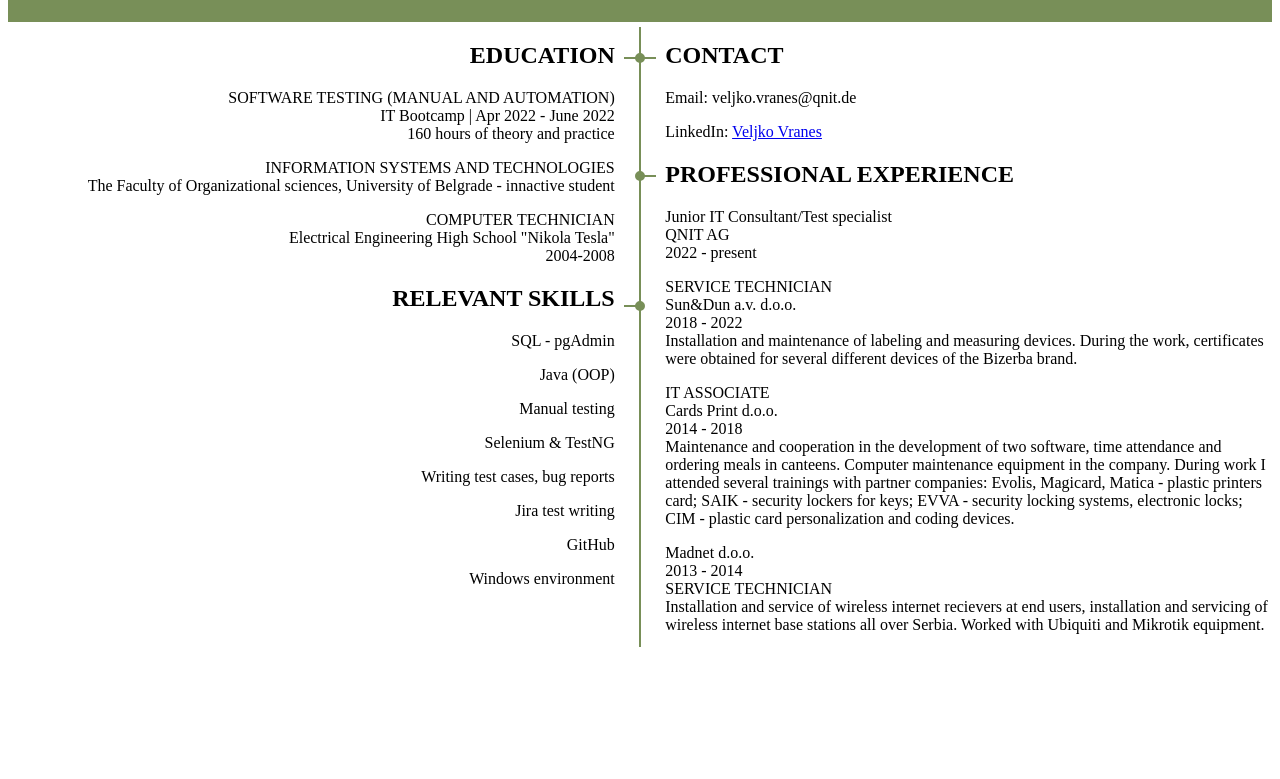
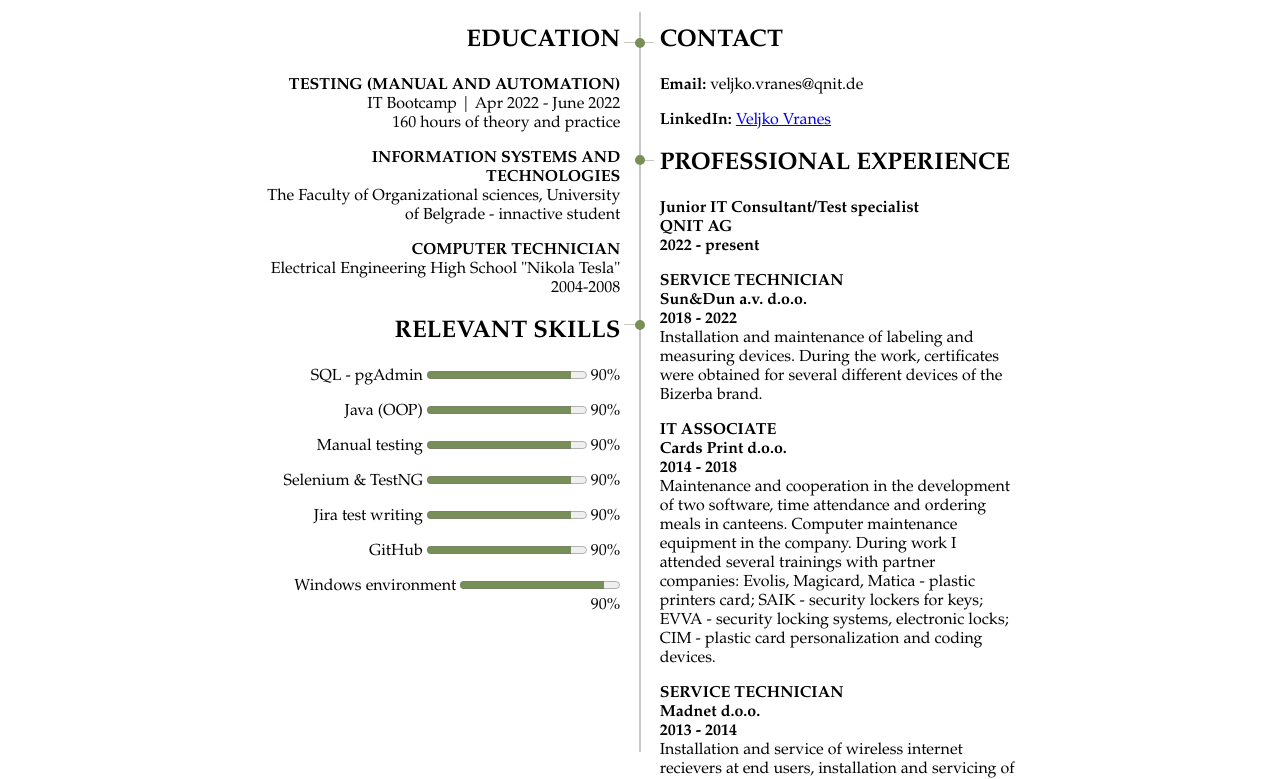
Before and after one commit to veljkovranes/veljkovranesDomaci, a plain HTML site: page index.html in a window 1280 px wide. Shown: the part 192-971 px from the top of the page. Before the commit the page ends 842 px from the top, so only its background shows below. Drawn offline with Linux system fonts and the light colour scheme.

Commit message:
finished page

```diff
--- a/Styles/style.css
+++ b/Styles/style.css
@@ -1,5 +1,8 @@
 body {
   background-color: white;
+  width: 21cm;
+  height: 29.7cm;
+  margin: auto;
 
 }
 .header {
@@ -7,44 +10,50 @@ body {
   font-family: verdana;
   font-size: 150%;
   border: 2px solid #788f58;
-  padding: 15px;
+  padding: 10x;
   text-align: center;
   background-color: #788f58;
+  margin: 10px;
+  font-family: "Garamond", Times, serif;
 }
 .left{
-  width: 48%;
+  width: 45%;
     min-width: 350px;
     height: available;
     min-height: 400px;
     float: left;
     border-collapse: collapse;
     text-align: right;
-
+    margin-left: 20px;
+    font-family: "Garamond", Times, serif;
 }
 .right{
-  width: 48%;
+  width: 45%;
     min-width: 350px;
     height: available;
     min-height: 400px;
     float: right;
     border-collapse: collapse;
     text-align: left;
+    margin-right: 20px;
+    font-family: "Garamond", Times, serif;
 
 }
 .vertikala{
   top: 5px;
-  width: 2px;
+  width: 1.2px;
   /*border: 2px solid #788f58;
-  */height: 620px;
+  */height: 740px;
   position: relative;
   margin: auto;
-  background-color: #788f58;
+  background-color: #c7c7c7;
 }
 .crtaPrva{
   position: absolute;
-  border: 1px solid #788f58;
-  background-color: #788f58;
+  /*border: 1px solid #979995; */
+  background-color: #c7c7c7;
   width: 30px;
+  height: 1px;
   top: 30px;
   left: -15px;
 }
@@ -52,14 +61,15 @@ body {
   border-radius: 50%;
   position: absolute;
   border: 5px solid #788f58;
-  top: -5px;
-  left: 10px;
+  top: -4px;
+  left: 10.5px;
 }
 .crtaDruga{
   position: absolute;
-  border: 1px solid #788f58;
-  background-color: #788f58;
+  /*border: 1px solid #c7c7c7; */
+  background-color: #c7c7c7;
   width: 15px;
+  height: 1px;
   top: 148px;
   left: 0px;
 }
@@ -68,20 +78,26 @@ body {
   position: absolute;
   border: 5px solid #788f58;
   top: -5px;
-  left: -5px;
+  left: -4.5px;
 }
 .crtaTreca{
   position: absolute;
-  border: 1px solid #788f58;
-  background-color: #788f58;
+  /*border: 1px solid #c7c7c7; */
+  background-color: #c7c7c7;
   width: 15px;
-  top: 278px;
+  height: 1px;
+  top: 312px;
   left: -15px;
 }
 .krugTreci{
   border-radius: 50%;
   position: absolute;
   border: 5px solid #788f58;
-  top: -5px;
-  left: 10px;
+  top: -4.5px;
+  left: 10.5px;
 }
+.progress{
+    accent-color: #788f58 !important;
+    margin-bottom: 4px;
+    font-family: "Garamond", Times, serif;
+}
--- a/index.html
+++ b/index.html
@@ -4,7 +4,8 @@
     <meta charset="UTF-8">
     <meta http-equiv="X-UA-Compatible" content="IE=edge">
     <meta name="viewport" content="width=device-width, initial-scale=1.0">
-    <link rel="stylesheet" href="../veljkovranesDomaci/Styles/style.css">
+    <link rel="stylesheet" href="Styles/style.css">
+
     <title>Veljko Vranes</title>
 </head>
 <body>
@@ -13,22 +14,22 @@
        <p>Junior IT Consultant/Test specialist</p>
     </div>
     <div class="right"><h2>CONTACT</h2>
-        <p>Email: veljko.vranes@qnit.de</p>
-        <p>LinkedIn: <a href="http://linkedin.com/in/veljko-vranes" target="_blank">Veljko Vranes</a> </p>
+        <p><strong>Email:</strong> veljko.vranes@qnit.de</p>
+        <p><strong>LinkedIn:</strong> <a href="http://linkedin.com/in/veljko-vranes" target="_blank">Veljko Vranes</a> </p>
 
         <h2>PROFESSIONAL EXPERIENCE</h2>
-        <p>Junior IT Consultant/Test specialist<br>
+        <p><strong>Junior IT Consultant/Test specialist<br>
         QNIT AG<br>
-    2022 - present</p>
-            <p>SERVICE TECHNICIAN<br>
+    2022 - present</strong></p>
+            <p><strong>SERVICE TECHNICIAN<br>
                 Sun&Dun a.v. d.o.o.<br>
-                2018 - 2022<br>
+                2018 - 2022</strong><br>
                 Installation and maintenance of labeling and measuring devices.
                 During the work, certificates were obtained for several different
                 devices of the Bizerba brand.</p>
-                <p>IT ASSOCIATE<br>
+                <p><strong>IT ASSOCIATE<br>
                 Cards Print d.o.o.<br>
-                2014 - 2018<br>
+                2014 - 2018</strong><br>
                 Maintenance and cooperation in the development of two
                 software, time attendance and ordering meals in canteens.
                 Computer maintenance equipment in the company. During work I
@@ -37,37 +38,36 @@
                 keys; EVVA - security locking systems, electronic locks; CIM -
                 plastic card personalization and coding devices.</p>
 
-                <p>Madnet d.o.o.<br>
-                2013 - 2014<br>
-                SERVICE TECHNICIAN<br>
+                <p><strong>SERVICE TECHNICIAN<br>Madnet d.o.o.
+                <br>2013 - 2014</strong><br>
 
                 Installation and service of wireless internet recievers at end users,
                 installation and servicing of wireless internet base stations all over
                 Serbia. Worked with Ubiquiti and Mikrotik equipment.</p>
     </div>
     <div class="left">
-        <h2>EDUCATION</h2>
-            <p>SOFTWARE TESTING (MANUAL
-                AND AUTOMATION)<br>IT Bootcamp | Apr 2022 - June 2022
+        <div class="ed"><h2>EDUCATION</h2>
+            <p><strong> TESTING (MANUAL
+                AND AUTOMATION)</strong><br>IT Bootcamp | Apr 2022 - June 2022
                 <br>160 hours of theory and practice</p>
 
-                    <p>INFORMATION SYSTEMS AND
-                        TECHNOLOGIES<br>The Faculty of Organizational sciences, University of Belgrade - innactive student
+                    <p><strong>INFORMATION SYSTEMS AND
+                        TECHNOLOGIES</strong><br>The Faculty of Organizational sciences, University of Belgrade - innactive student
                 </p>
 
-                </p>COMPUTER TECHNICIAN <br>Electrical Engineering High School
+                </p><strong>COMPUTER TECHNICIAN </strong><br>Electrical Engineering High School
                 "Nikola Tesla" <br>2004-2008
-                </p>
-    <h2>RELEVANT SKILLS</h2>
-        <p>SQL - pgAdmin</p>
-            <p>Java (OOP)</p>
-            <p>Manual testing</p>
-            <p>Selenium & TestNG</p>
-            <p>Writing test cases, bug reports</p>
-            <p>Jira test writing</p>
-            <p>GitHub</p>
-            <p>Windows environment</p>
-        </div>
+                </p></div>
+    <div class="rel"><h2>RELEVANT SKILLS</h2>
+        <p class="progress">SQL - pgAdmin <progress value="90" max="100"></progress> 90%</p>
+        <p class="progress">Java (OOP) <progress value="90" max="100"></progress> 90%</p>
+        <p class="progress">Manual testing <progress value="90" max="100"></progress> 90%</p>
+        <p class="progress">Selenium & TestNG <progress value="90" max="100"></progress> 90%</p>
+        <p class="progress">Jira test writing <progress value="90" max="100"></progress> 90%</p>
+        <p class="progress">GitHub <progress value="90" max="100"></progress> 90%</p>
+        <p class="progress">Windows environment <progress value="90" max="100"></progress> 90%</p>
+
+        </div></div>
         <div class="vertikala">
             <div class="crtaPrva">
                 <div class="krugPrvi">
```
